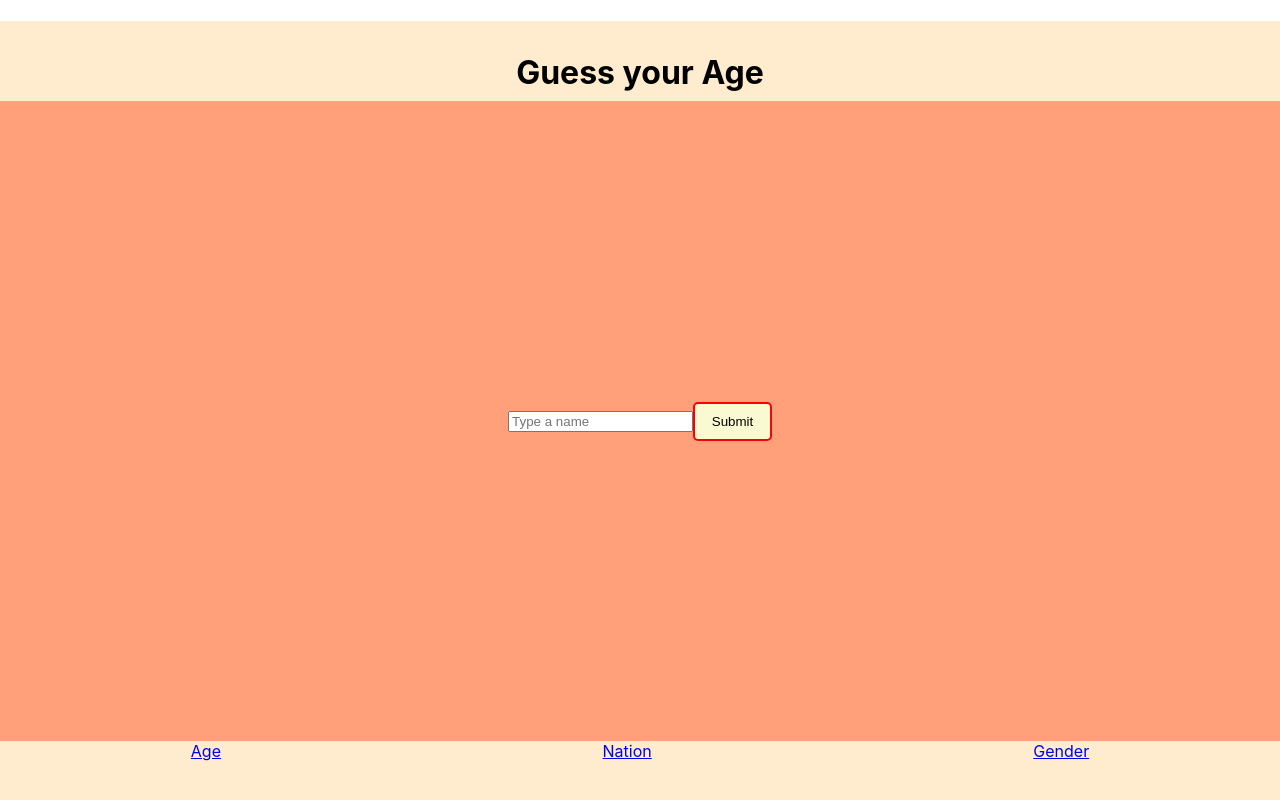
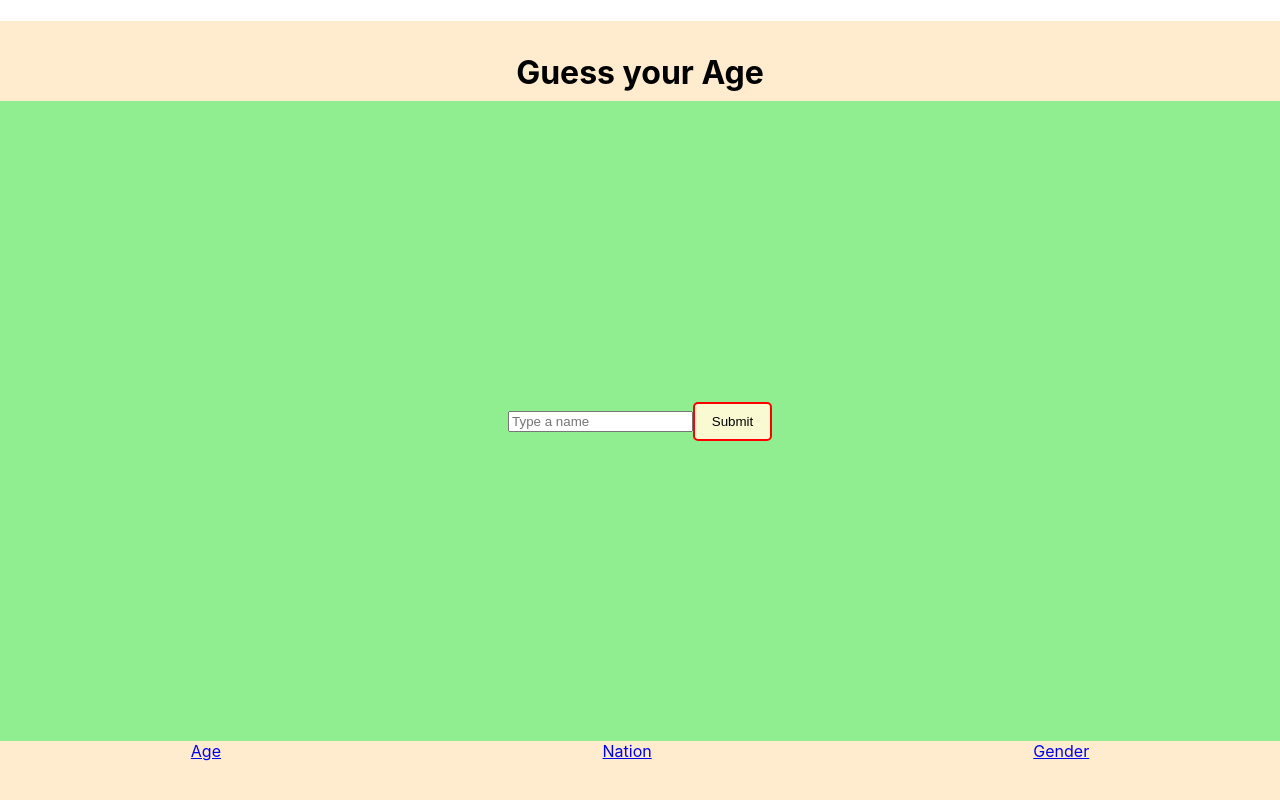
Before and after one commit to borislavkb/name-app, a React (Create React App) app: page / in a window 1280 px wide. Shown: the top 800 px of the page. Built offline with nearby package versions, Linux system fonts and the light colour scheme.

Commit message:
Save changes so far

```diff
--- a/src/App.css
+++ b/src/App.css
@@ -20,7 +20,7 @@
   display: flex;
   flex-direction: column;
   justify-content: center;
-  background-color: lightsalmon;
+  background-color: lightgreen;
 }
 form {
   margin: 2rem;
```
Also changed, not shown: src/App.js (+16 -0 lines).
